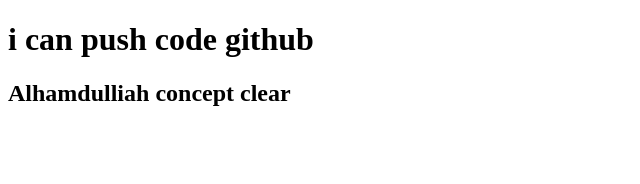
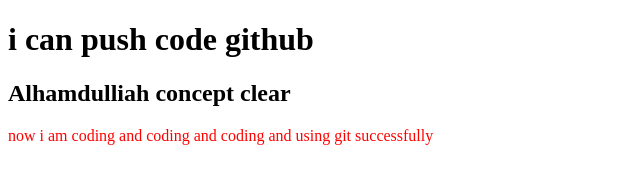
Before and after one commit to shakib633/my-third-repo, a plain HTML site: page index.html in a window 1280 px wide. Shown: the whole page, without its empty margins (0-640 px from the left). Drawn offline with Linux system fonts and the light colour scheme.

Commit message:
commit to add style

```diff
--- a/index.html
+++ b/index.html
@@ -5,9 +5,11 @@
     <meta http-equiv="X-UA-Compatible" content="IE=edge">
     <meta name="viewport" content="width=device-width, initial-scale=1.0">
     <title>my third github repo</title>
+    <link rel="stylesheet" href="style.css">
 </head>
 <body>
     <h1>i can push code github</h1>
     <h2>Alhamdulliah concept clear </h2>
+    <p>now  i am coding and coding and coding and using git successfully </p>
 </body>
 </html>
--- /dev/null
+++ b/style.css
@@ -0,0 +1,3 @@
+p{
+    color: red;
+}
```
